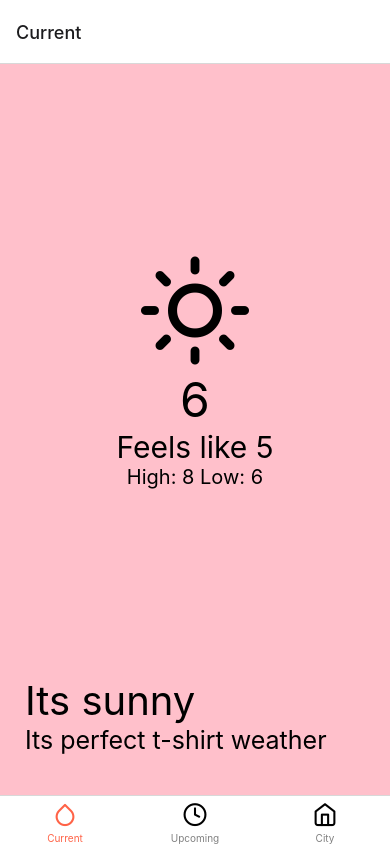
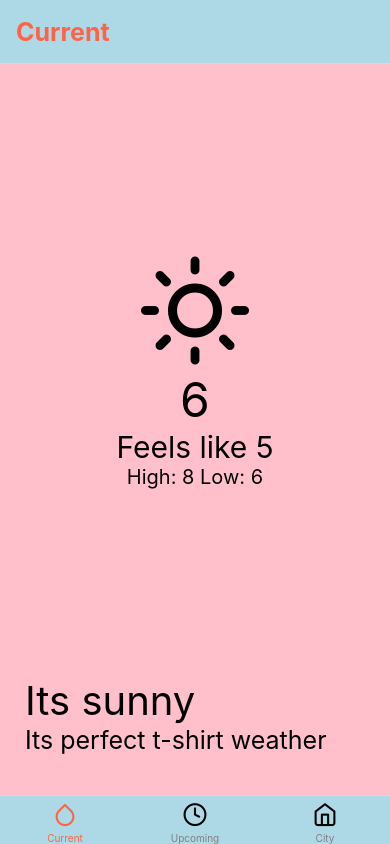
Before and after one commit to eodaneze/ReactNativeClass, a React Native app: screen / in a window 390 px wide. Built offline with nearby package versions, Linux system fonts and the light colour scheme.

Commit message:
adding more styles to the tabbar and the headertitle

```diff
--- a/src/components/Tabs.js
+++ b/src/components/Tabs.js
@@ -12,7 +12,19 @@ const Tabs = () => {
   return (
     <Tab.Navigator screenOptions={{
         tabBarActiveTintColor: 'tomato',
-        tabBarInactiveTintColor: 'gray'
+        tabBarInactiveTintColor: 'gray',
+        tabBarStyle:{
+            backgroundColor: 'lightblue'
+        },
+        headerStyle: {
+             backgroundColor: 'lightblue'
+        },
+        headerTitleStyle:{
+            fontWeight: 'bold',
+            fontSize: 25,
+            color: 'tomato',
+            textAlign: 'center'
+        }
      }}>
         <Tab.Screen name={'Current'} component={CurrentWeather} options={{
            tabBarIcon: ({focused}) => (<Feather name={'droplet'} size={25} color={focused ? 'tomato' : 'black'}/>)
```
